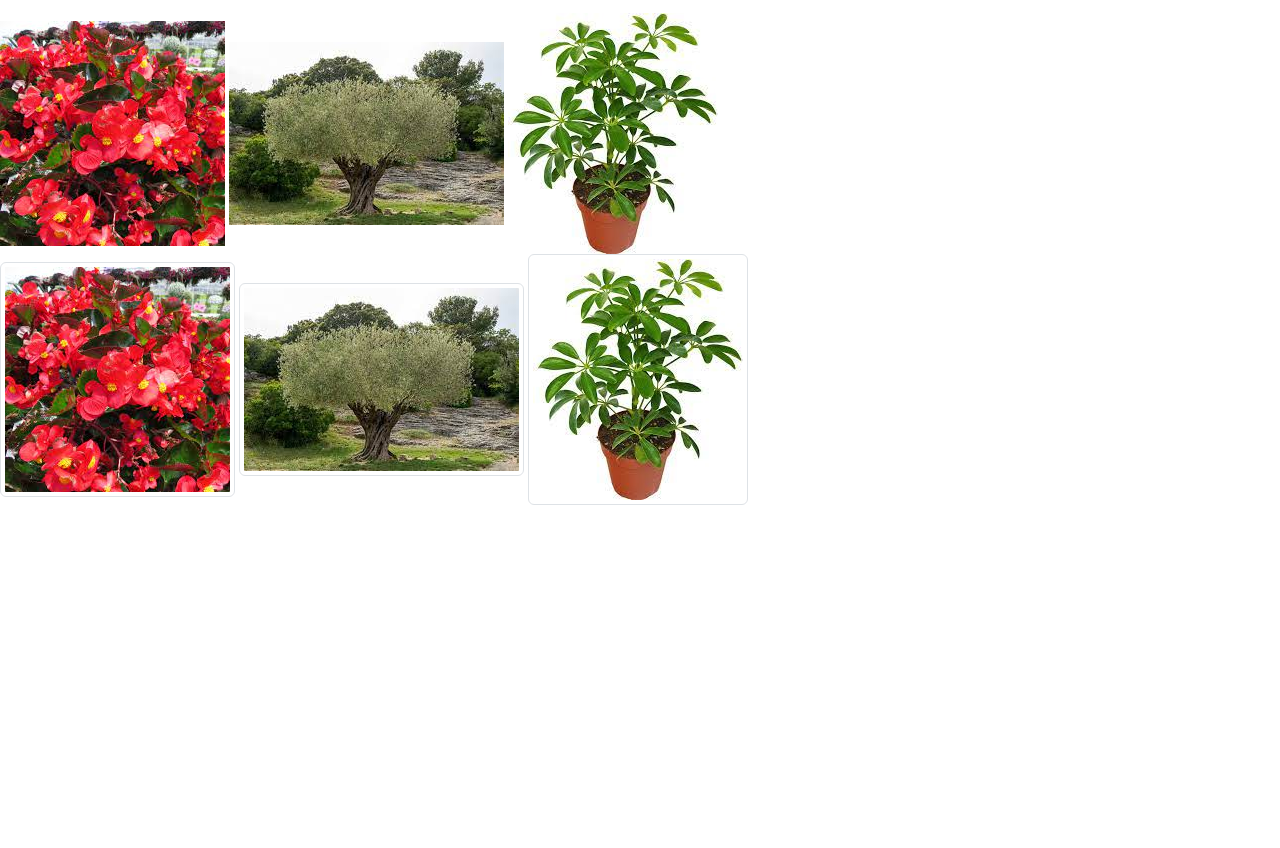
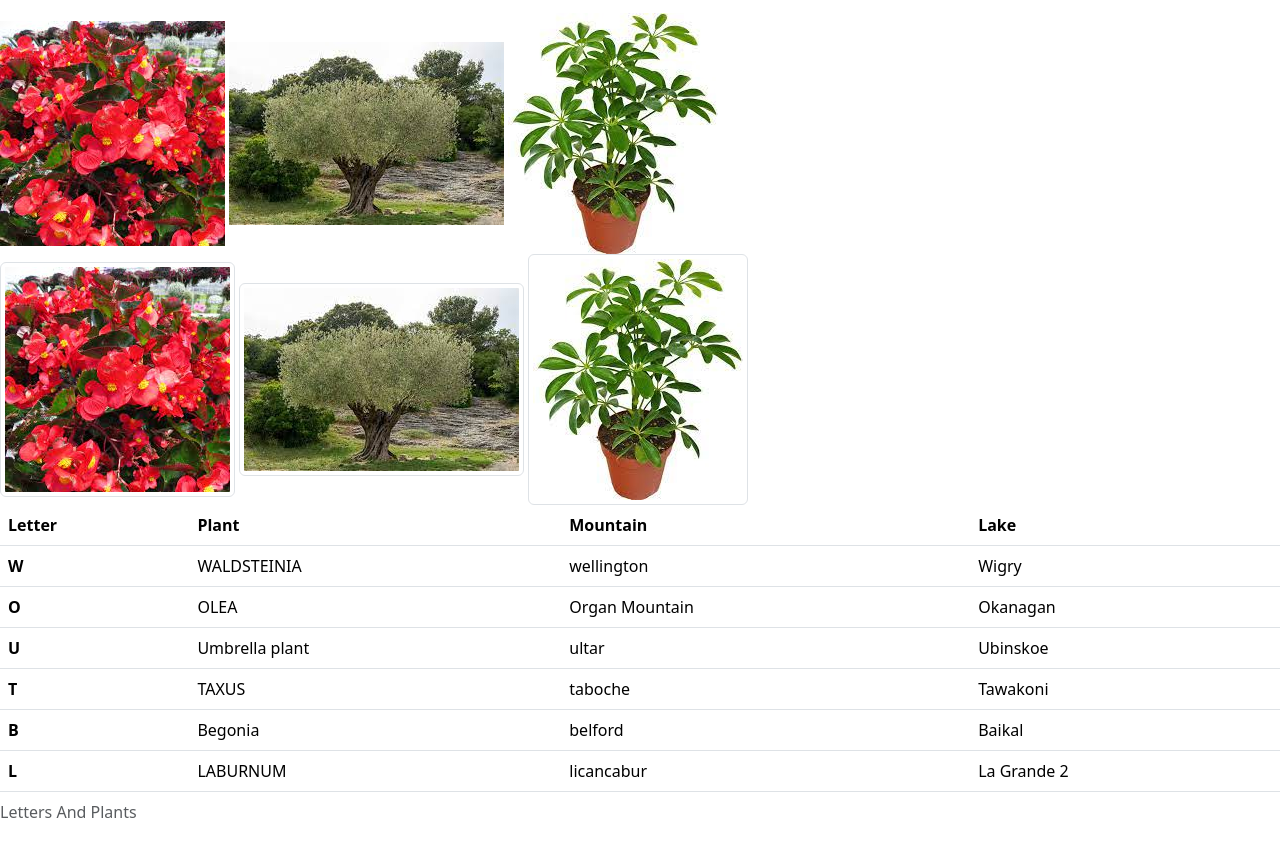
Before and after one commit to 44-563-Web-Apps-S23/44563-webapps-s23-assignment5-WoutBl, a plain HTML site: page Plants.html in a window 1280 px wide. Shown: the part 131-979 px from the top of the page. Before the commit the page ends 800 px from the top, so only its background shows below. Drawn offline with nearby package versions, Linux system fonts and the light colour scheme.

Commit message:
added table

```diff
--- a/Plants.html
+++ b/Plants.html
@@ -50,6 +50,51 @@
     <img src="img/Olea.jpg" class="img-thumbnail" alt="Olea">
     <img src="img/Umbrella_plant.jpg" class="img-thumbnail" alt="Umbrella">
   </div>
+  <table class="table">
+    <caption>Letters And Plants</caption>
+    <tr>
+      <th scope="col">Letter</th>
+      <th scope="col">Plant</th>
+      <th scope="col">Mountain</th>
+      <th scope="col">Lake</th>
+    </tr>
+    <tr>
+      <th scope="row">W</th>
+      <td>WALDSTEINIA</td>
+      <td>wellington</td>
+      <td>Wigry</td>
+    </tr>
+    <tr>
+      <th scope="row">O</th>
+      <td>OLEA</td>
+      <td>Organ Mountain</td>
+      <td>Okanagan</td>
+    </tr>
+    <tr>
+      <th scope="row">U</th>
+      <td>Umbrella plant</td>
+      <td>ultar</td>
+      <td>Ubinskoe</td>
+    </tr>
+    <tr>
+      <th scope="row">T</th>
+      <td>TAXUS</td>
+      <td>taboche</td>
+      <td>Tawakoni</td>
+    </tr>
+    <tr>
+      <th scope="row">B</th>
+      <td>Begonia</td>
+      <td>belford</td>
+      <td>Baikal</td>
+    </tr>
+    <tr>
+      <th scope="row">L</th>
+      <td>LABURNUM</td>
+      <td>licancabur</td>
+      <td>La Grande 2</td>
+    </tr>
+  </table>
 
 </body>
 
```
